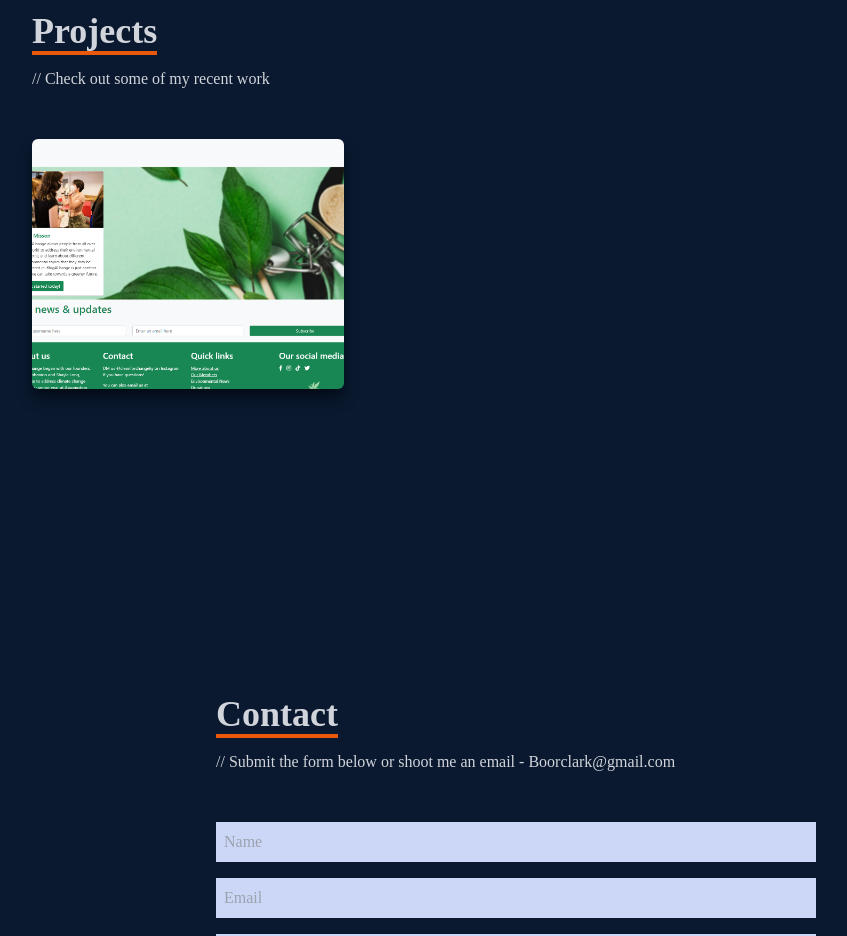
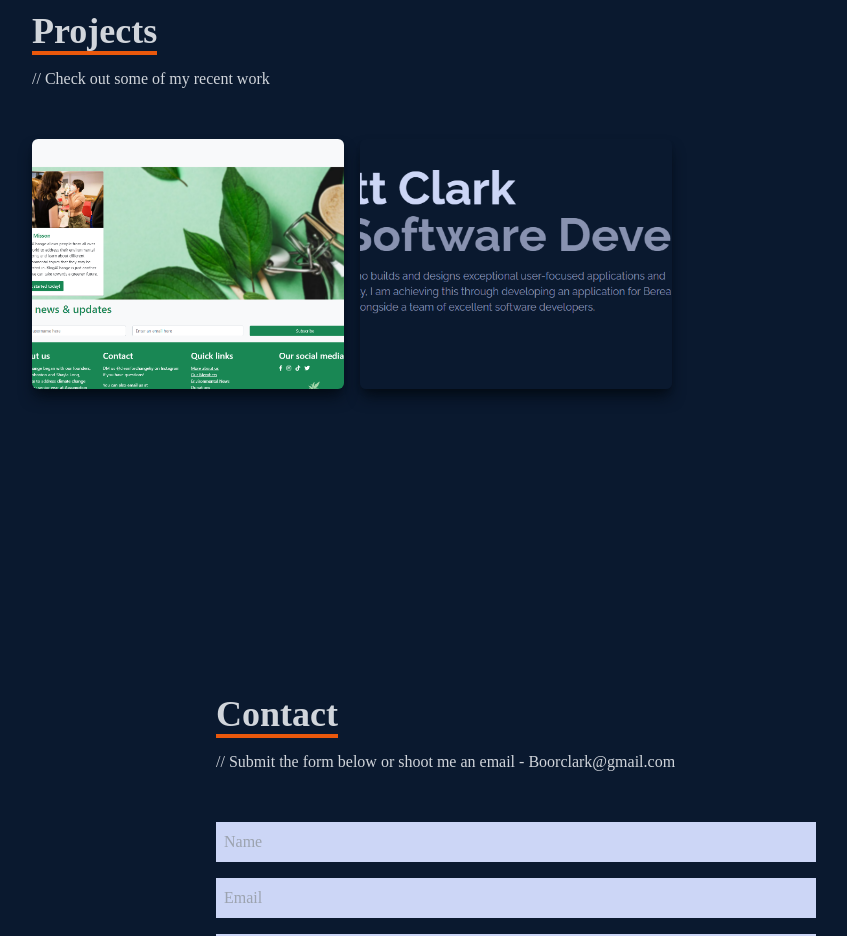
Before and after one commit to Boorclark/react-portfolio, a React (Create React App) app: page / in a window 1280 px wide. Shown: the part 2600-3536 px from the top of the page, without its empty margins (124-971 px from the left). Built offline with nearby package versions, Linux system fonts and the light colour scheme.

Commit message:
Added in "this website" in projects

```diff
--- a/src/components/Work.jsx
+++ b/src/components/Work.jsx
@@ -1,6 +1,6 @@
 import React from 'react';
 import WorkImg from '../assets/workImg.PNG';
-
+import reactPortfolio from '../assets/reactPortfolio.PNG'
 
 const Work = () => {
   return (
@@ -40,6 +40,24 @@ const Work = () => {
               </div>
             </div>
           </div>
+          <div
+            style={{ backgroundImage: `url(${reactPortfolio})` }}
+            className='shadow-lg shadow-[#040c16] group container rounded-md flex justify-center items-center mx-auto content-div'
+          >
+            {/* Hover Effects */}
+            <div className='opacity-0 group-hover:opacity-100'>
+              <span className='text-2xl font-bold text-white tracking-wider'>
+                This Website!
+              </span>
+              <div className='pt-8 text-center'>
+                <a href='https://github.com/Boorclark/react-portfolio'>
+                  <button className='text-center rounded-lg px-4 py-3 m-2 bg-white text-gray-700 font-bold text-lg'>
+                    Code
+                  </button>
+                </a>
+              </div>
+            </div>
+          </div>
         </div>
       </div>
     </div>
```
Also changed, not shown: src/assets/reactPortfolio.PNG (added).
